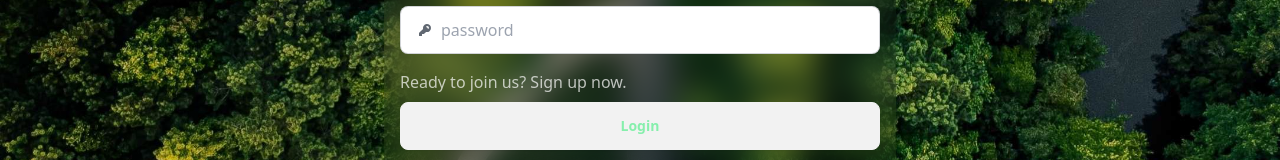
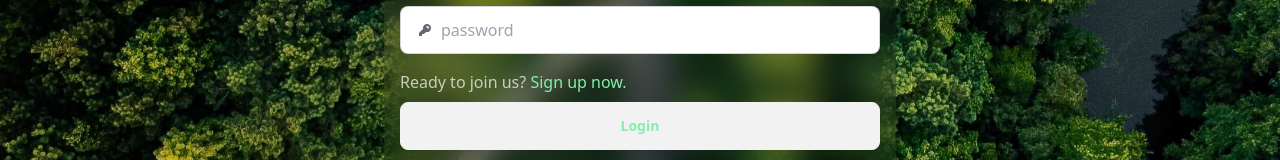
Before and after one commit to shyamtala003/chat-app-frontend, a React (Vite) app: page /login in a window 1280 px wide. Shown: the part 386-546 px from the top of the page. Built offline with nearby package versions, Linux system fonts and the light colour scheme; no server answers.

Commit message:
UI UPDATE : just change login/singup page link color

```diff
--- a/src/pages/signin/SignIn.jsx
+++ b/src/pages/signin/SignIn.jsx
@@ -94,7 +94,8 @@ const SignIn = () => {
           />
 
           <Link to={"/registration"} className="text-white text-opacity-70">
-            Ready to join us? Sign up now.
+            Ready to join us?{" "}
+            <span className="text-green-300">Sign up now.</span>
           </Link>
           <ButtonWIthLoading loading={loading}>Login</ButtonWIthLoading>
         </form>
--- a/src/pages/signup/SignUp.jsx
+++ b/src/pages/signup/SignUp.jsx
@@ -127,7 +127,7 @@ const SignUp = () => {
           />
 
           <Link to={"/login"} className="text-white text-opacity-70">
-            Already have an acoount? Log In
+            Already have an acoount? <span className="text-green-300">Log In</span>
           </Link>
           <ButtonWIthLoading loading={loading}>Sign Up</ButtonWIthLoading>
         </form>
```
